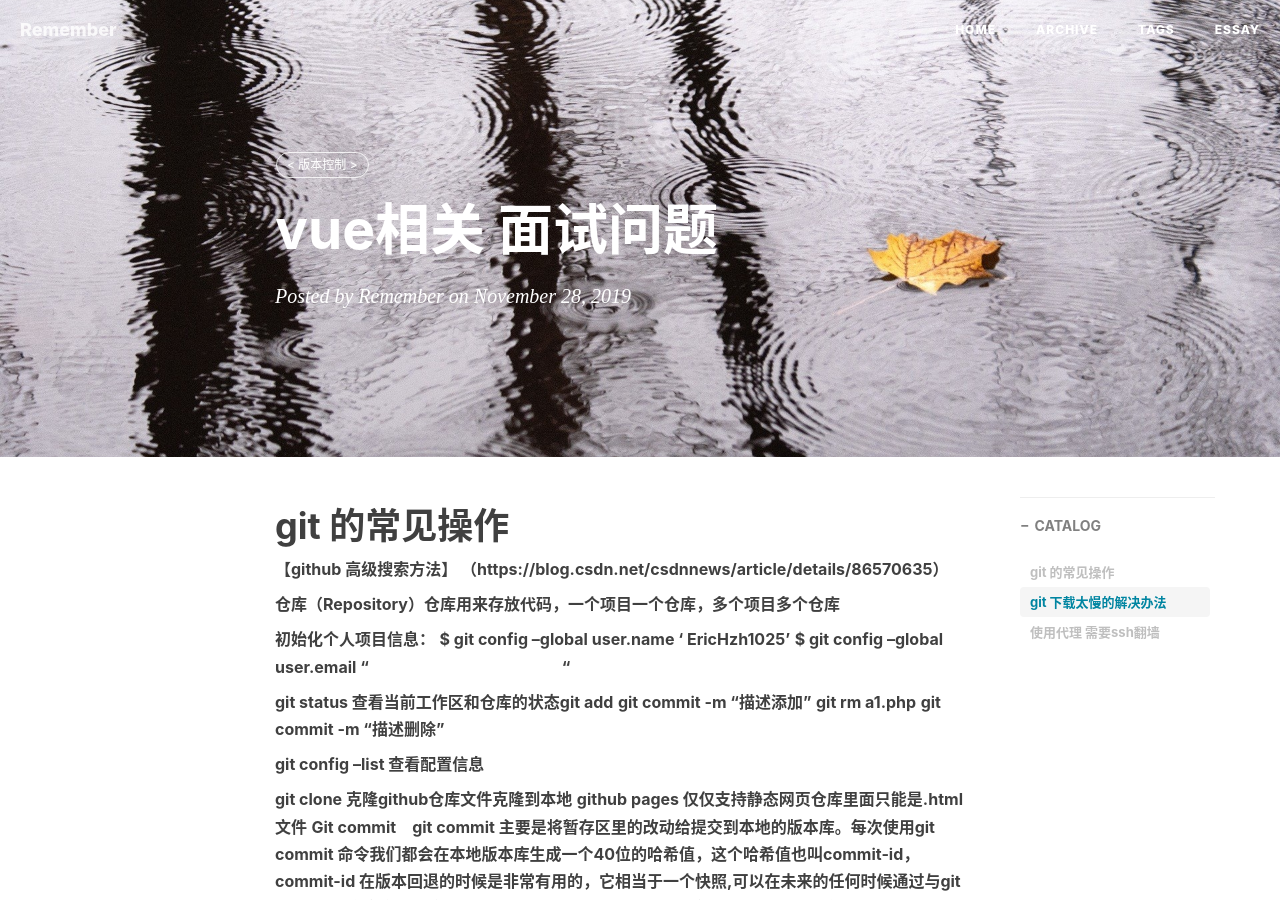
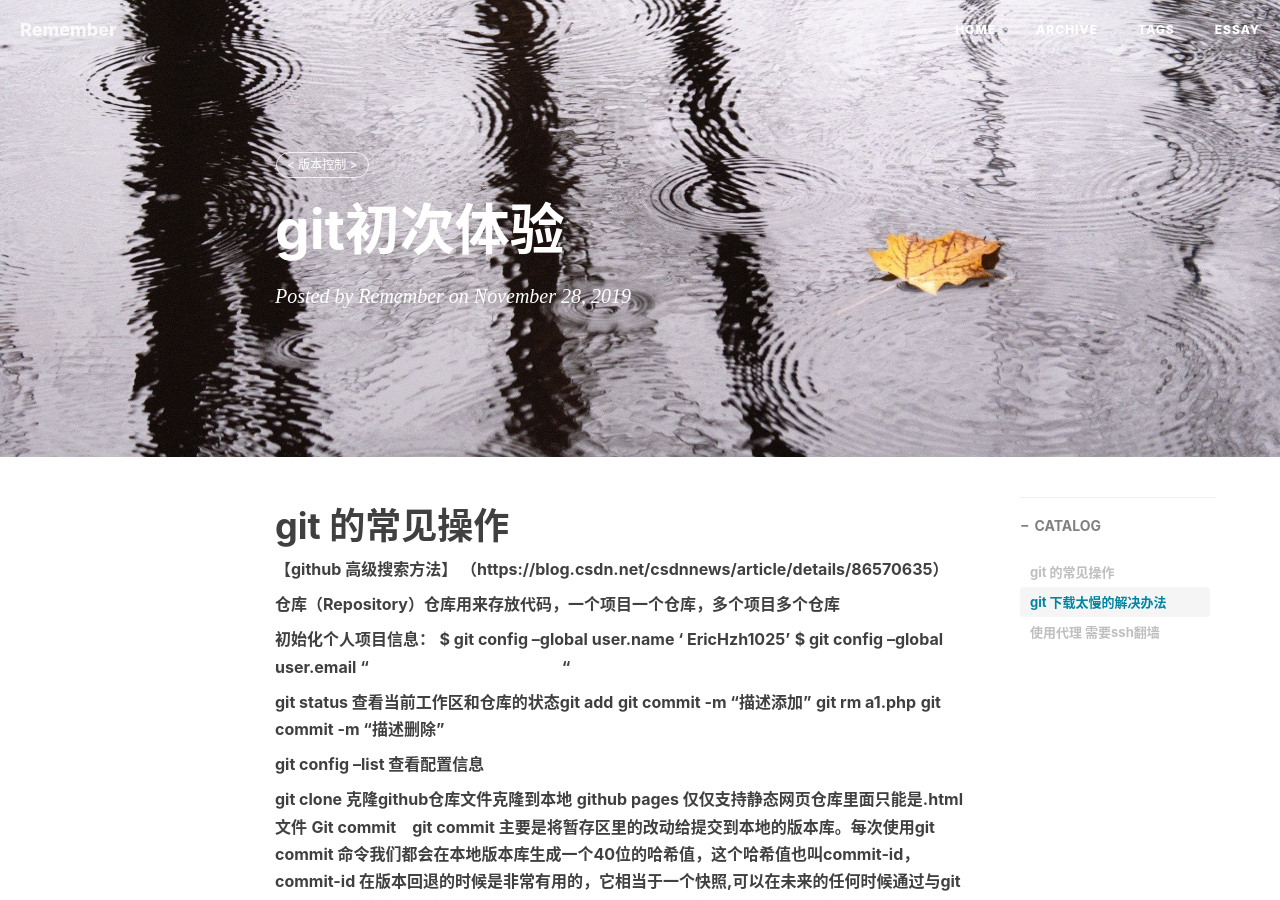
Before and after one commit to EricHzh1025/EricHzh1025.github.io, a Jekyll site: the page built from _posts/2019-11-28-git初次体验-2019.md, in a window 1280 px wide and 900 px high. Built offline with Jekyll 4.4.1, drawn with Linux system fonts in a browser that asks for light colours; nearby versions of some CDN libraries; comment, search, counter and statistics services are not loaded.

Commit message:
Update 2019-11-28-git初次体验-2019.md

```diff
--- a/_posts/2019-11-28-git初次体验-2019.md
+++ b/_posts/2019-11-28-git初次体验-2019.md
@@ -1,6 +1,6 @@
 ---
 layout:     post
-title:     vue相关 面试问题
+title:     git初次体验
 subtitle:
 date:       2019-11-28
 author:
```
